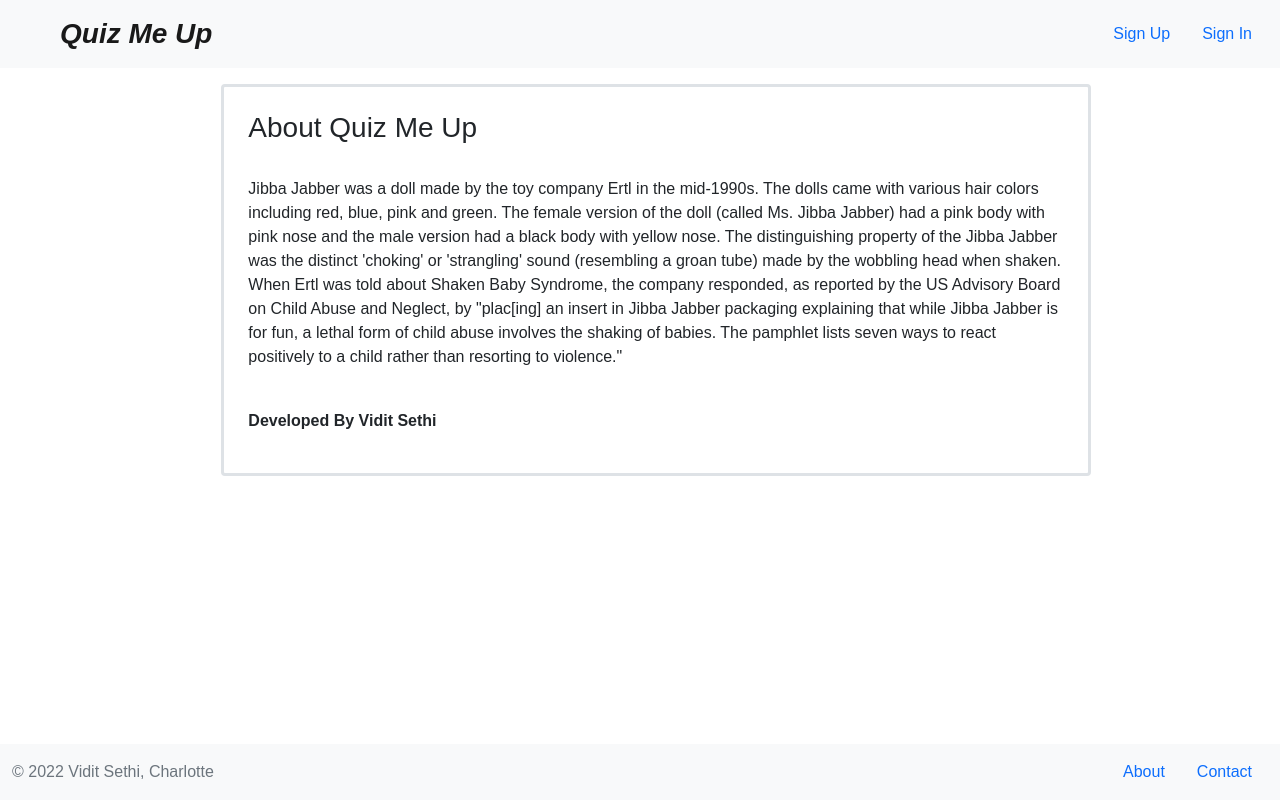
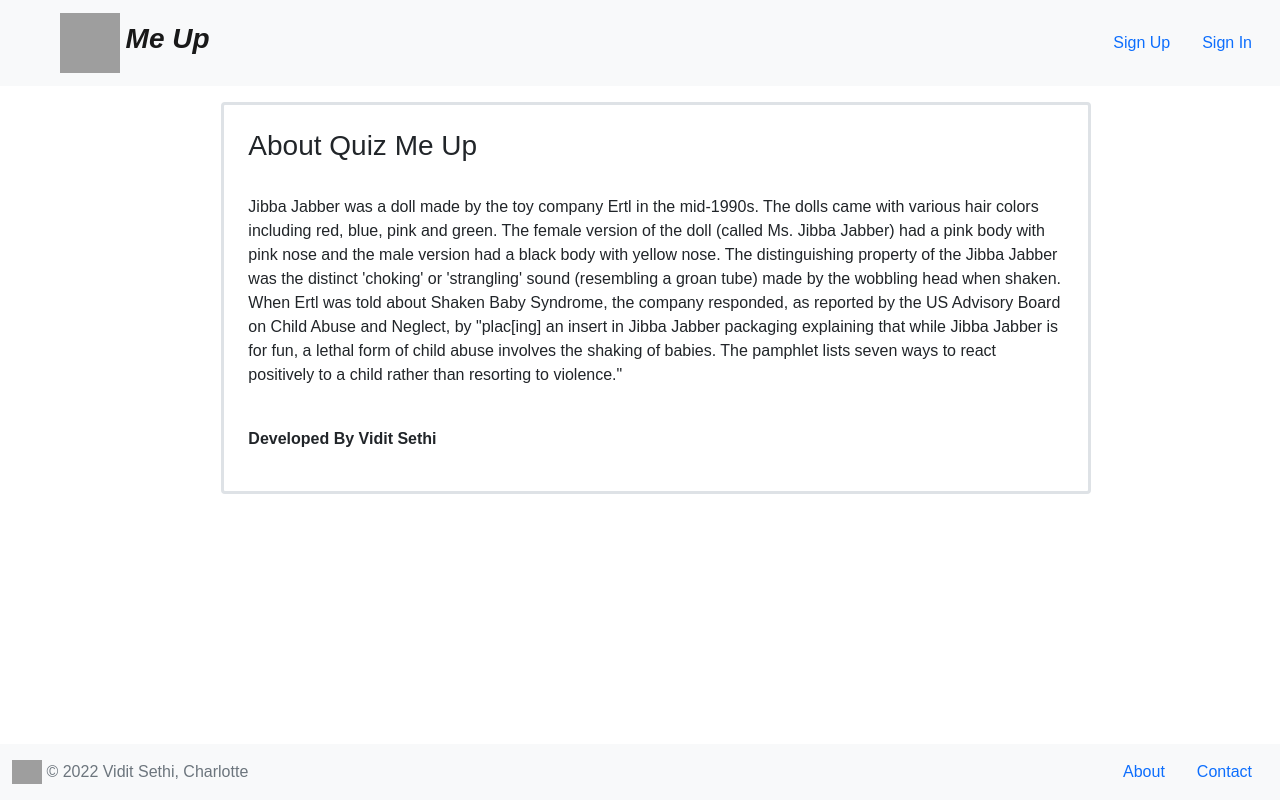
Before and after one commit to viditsethi13/quizmeup, a Django app: page /about in a window 1280 px wide. Run offline with Django 3.2, Linux system fonts and the light colour scheme; some libraries are stand-ins or nearby versions; grey boxes are pictures that could not be loaded.

Commit message:
Title icon updated

```diff
--- a/quiz/templates/quiz/base.html
+++ b/quiz/templates/quiz/base.html
@@ -15,8 +15,9 @@
 	    <link href="{% static 'fontawesomefree/css/solid.css' %}" rel="stylesheet" type="text/css">
 
 		<link href="https://cdn.jsdelivr.net/npm/bootstrap@5.1.3/dist/css/bootstrap.min.css" rel="stylesheet" integrity="sha384-1BmE4kWBq78iYhFldvKuhfTAU6auU8tT94WrHftjDbrCEXSU1oBoqyl2QvZ6jIW3" crossorigin="anonymous">
+		<script src="https://cdn.jsdelivr.net/npm/bootstrap@5.1.3/dist/js/bootstrap.bundle.min.js" integrity="sha384-ka7Sk0Gln4gmtz2MlQnikT1wXgYsOg+OMhuP+IlRH9sENBO0LRn5q+8nbTov4+1p" crossorigin="anonymous"></script>
 
-		<script src="https://cdn.jsdelivr.net/npm/bootstrap@5.1.3/dist/js/bootstrap.bundle.min.js" integrity="sha384-ka7Sk0Gln4gmtz2MlQnikT1wXgYsOg+OMhuP+IlRH9sENBO0LRn5q+8nbTov4+1p" crossorigin="anonymous"></script>
+		<link rel = "icon" class = "rounded" href ="{% static 'logo.png' %}" type = "image/x-icon">
 	</head>
 
 	<body>
@@ -24,8 +25,8 @@
 		<nav class="navbar sticky-top navbar-light bg-light">
 		  <div class="container-fluid">
 		    <a class="navbar-brand ms-5" href="/home">
-		    	<i width="20" height="20" class="fa-solid fa-comments-question-check"></i>
-		      	<span class="fs-3 fst-italic fw-bold"> Quiz Me Up</span>
+				<img width="60" height="60" src="{% static 'logo.png' %}"></img>
+		      	<span class="fs-3 fst-italic fw-bold">  Me Up</span>
 		    </a>
 		   {% if request.user.is_authenticated %}
 		    	<ul class="nav justify-content-end">
@@ -56,7 +57,7 @@
 		<nav class="navbar fixed-bottom navbar-light bg-light">
 		  <div class="container-fluid">
 		  	<div>
-		    	<i width="30" height="24" class="fa-solid fa-comments-question-check"></i>
+		    	<img width="30" height="24" src="{% static 'logo.png' %}"></img>
 		   		<span class="text-muted">© 2022 Vidit Sethi, Charlotte</span>
 		   	</div>
 		    <ul class="nav justify-content-end">
```
